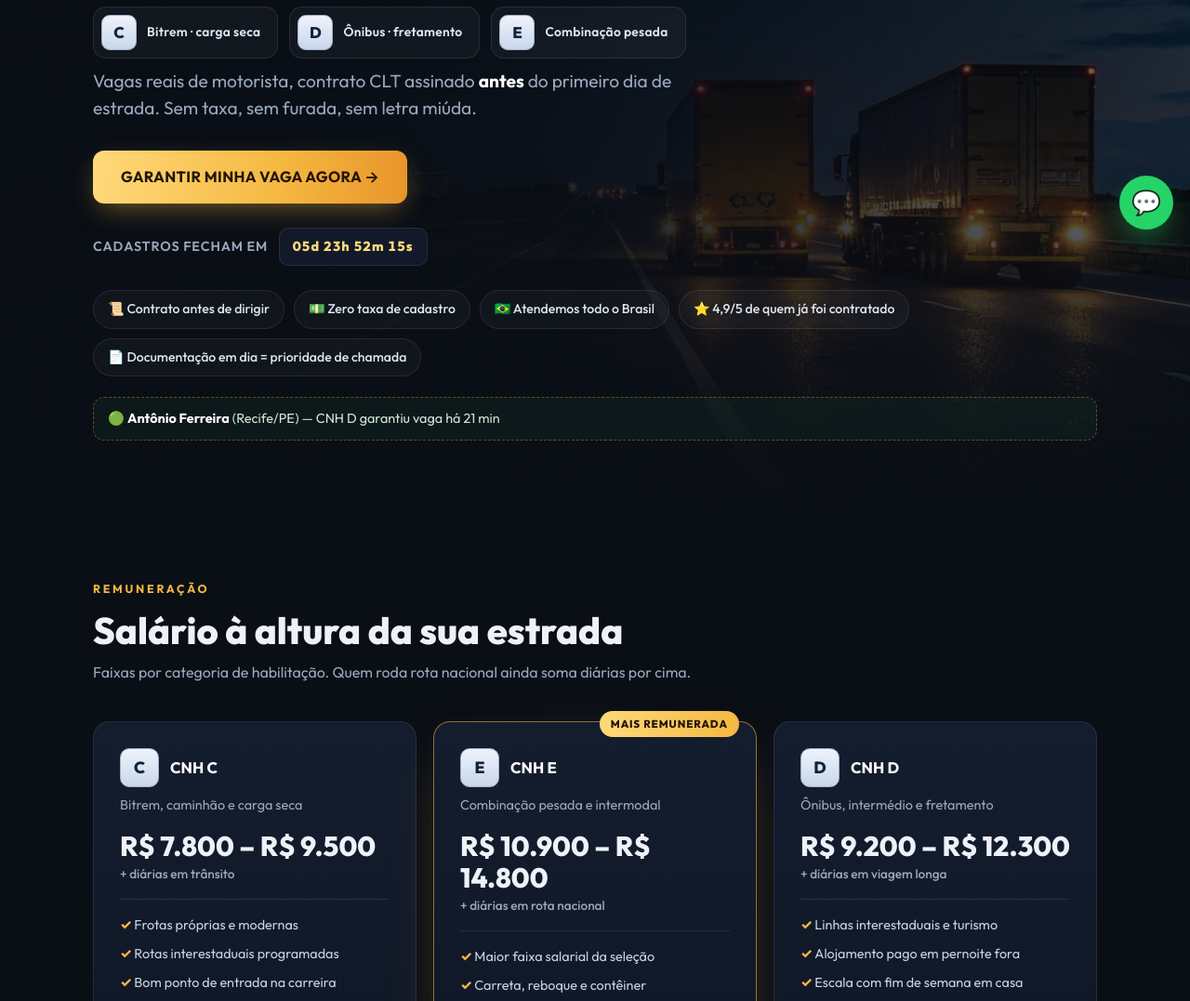
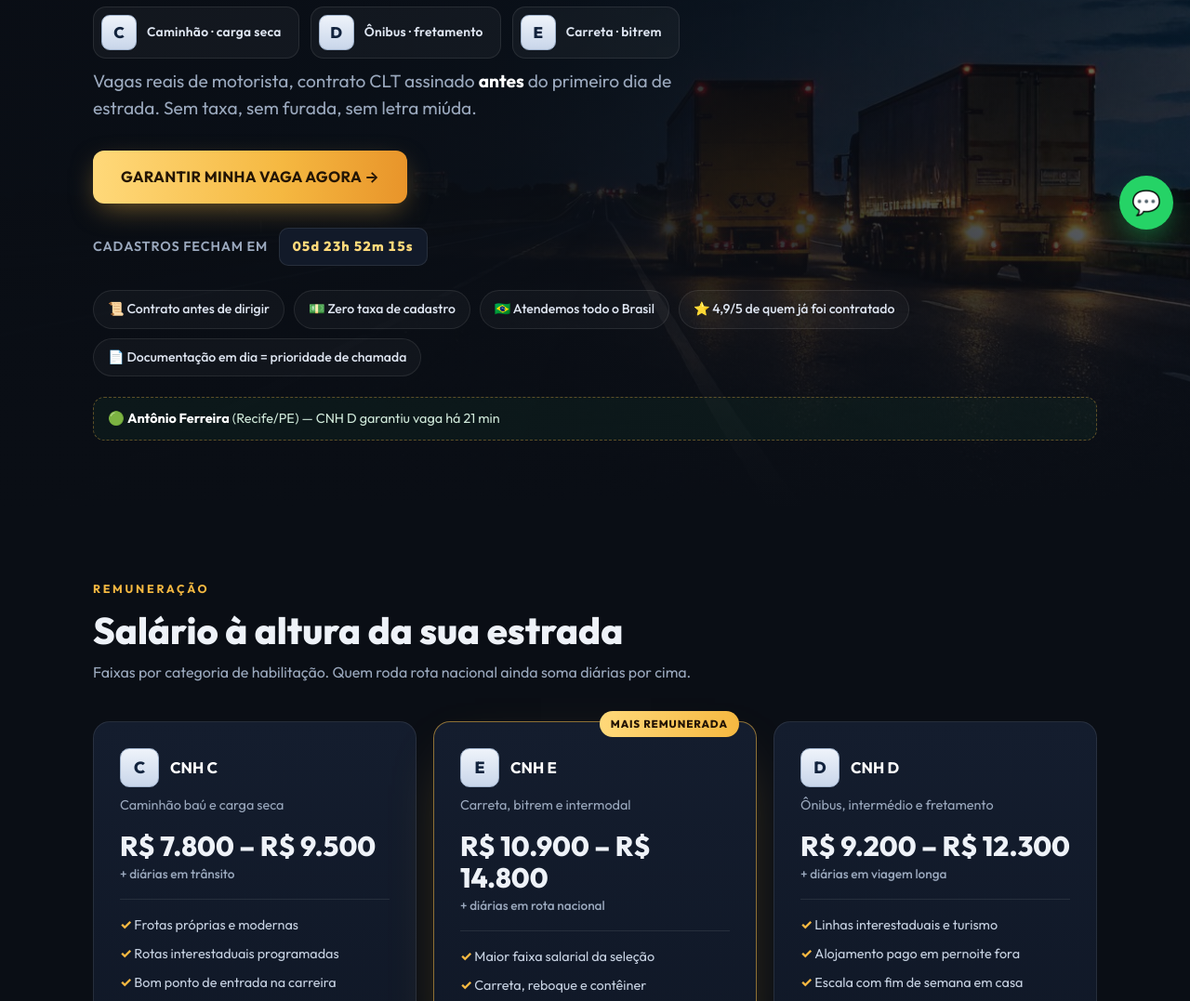
Before and after one commit to vagarodovia-hub/vagas, a plain HTML site: page index.html in a window 1280 px wide. Shown: the part 477-1554 px from the top of the page at 93% size. Drawn offline with Linux system fonts and the light colour scheme.

Commit message:
correcao categorias: bitrem = CNH E; C = caminhao/carga seca

```diff
--- a/index.html
+++ b/index.html
@@ -196,9 +196,9 @@ img{max-width:100%}
     <span class="pill">✦ Seleção direta — sem intermediário, sem taxa</span>
     <h1>ATÉ <span class="gold">R$ 14.800</span> POR MÊS.<br>CATEGORIAS DISPONÍVEIS PARA CONTRATAÇÃO</h1>
     <div class="cat-row">
-      <span class="cat"><b>C</b><small>Bitrem · carga seca</small></span>
+      <span class="cat"><b>C</b><small>Caminhão · carga seca</small></span>
       <span class="cat"><b>D</b><small>Ônibus · fretamento</small></span>
-      <span class="cat"><b>E</b><small>Combinação pesada</small></span>
+      <span class="cat"><b>E</b><small>Carreta · bitrem</small></span>
     </div>
     <p class="sub">Vagas reais de motorista, contrato CLT assinado <b>antes</b> do primeiro dia de estrada. Sem taxa, sem furada, sem letra miúda.</p>
     <div class="cta-row">
@@ -224,7 +224,7 @@ img{max-width:100%}
     <div class="grid3">
       <article class="salary reveal">
         <h3><span class="cnh-badge">C</span> CNH C</h3>
-        <p class="role">Bitrem, caminhão e carga seca</p>
+        <p class="role">Caminhão baú e carga seca</p>
         <p class="val">R$ 7.800 – R$ 9.500<small>+ diárias em trânsito</small></p>
         <ul>
           <li>Frotas próprias e modernas</li>
@@ -235,7 +235,7 @@ img{max-width:100%}
       <article class="salary feat reveal">
         <span class="tag">MAIS REMUNERADA</span>
         <h3><span class="cnh-badge">E</span> CNH E</h3>
-        <p class="role">Combinação pesada e intermodal</p>
+        <p class="role">Carreta, bitrem e intermodal</p>
         <p class="val">R$ 10.900 – R$ 14.800<small>+ diárias em rota nacional</small></p>
         <ul>
           <li>Maior faixa salarial da seleção</li>
@@ -378,7 +378,7 @@ img{max-width:100%}
       <details class="reveal"><summary>Para qual empresa eu vou trabalhar?</summary><p>Você é alocado em uma das empresas credenciadas da rede — JBS, Ambev, Cargill, Votorantim Cimentos, Raízen, Petrobras, entre outras grandes operações nacionais — conforme a categoria da sua CNH, experiência e estado. Antes de assinar, você recebe o nome da contratante e o contrato completo. CLT em todos os casos.</p></details>
       <details class="reveal"><summary>Cobram alguma taxa pra participar?</summary><p>Não. Nenhum centavo: nem cadastro, nem “taxa de peneira”, nem material, nem agendamento. Quem cobra em nosso nome está fazendo golpada — mande a tela pro nosso WhatsApp que a gente resolve.</p></details>
       <details class="reveal"><summary>Preciso de experiência mínima?</summary><p>Para CNH C: 1 ano na categoria. Para CNH D e E: 2 anos na categoria ou curso MOPP concluído. Quem tem mais tempo, prioridade na escala.</p></details>
-      <details class="reveal"><summary>O que exatamente eu vou dirigir?</summary><p>Depende da sua habilitação: CNH C roda bitrem e caminhão de carga seca; CNH D opera ônibus e intermédios; CNH E assume combinação pesada e intermodal. A rota específica é combinada com você na entrevista, dentro do seu estado ou interestadual.</p></details>
+      <details class="reveal"><summary>O que exatamente eu vou dirigir?</summary><p>Depende da sua habilitação: CNH C roda caminhão baú e carga seca; CNH D opera ônibus e fretamento; CNH E assume carreta, bitrem, combinação pesada e intermodal. A rota específica é combinada com você na entrevista, dentro do seu estado ou interestadual.</p></details>
       <details class="reveal"><summary>Trabalho longe de casa?</summary><p>Tem as duas. Escala nacional (com diária e alojamento pago) e escala regional, com fim de semana na sua cidade. Você escolhe o que encaixa na sua vida.</p></details>
       <details class="reveal"><summary>Quando recebo pela primeira vez?</summary><p>O pagamento segue o padrão de folha: todo dia 5. Contratos de admissão têm previsão de data, por escrito.</p></details>
       <details class="reveal"><summary>CNH vencida entra?</summary><p>Entram habilitações válidas e vencidas há menos de 30 dias, desde que conste o pedido de renovação protocolado na DETRAN. Depois a gente te ajuda a regularizar.</p></details>
@@ -423,9 +423,9 @@ img{max-width:100%}
       <label>Categoria da CNH *</label>
       <select name="categoria" required>
         <option value="" disabled selected>Selecione</option>
-        <option>CNH C — bitrem / caminhão</option>
+        <option>CNH C — caminhão / carga seca</option>
         <option>CNH D — ônibus / intermédio</option>
-        <option>CNH E — combinação pesada</option>
+        <option>CNH E — carreta / bitrem</option>
       </select>
       <label>Situação da CNH *</label>
       <select name="situacao_cnh" required>
```
